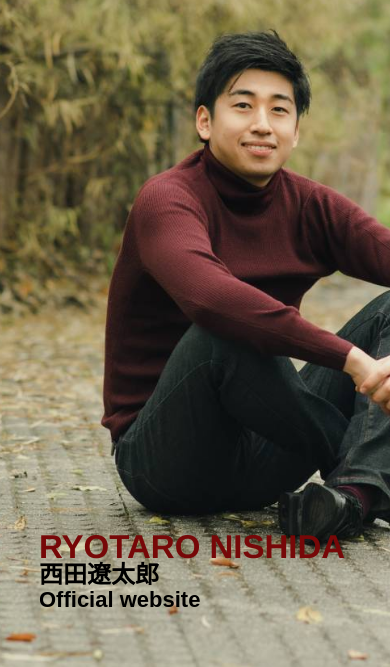
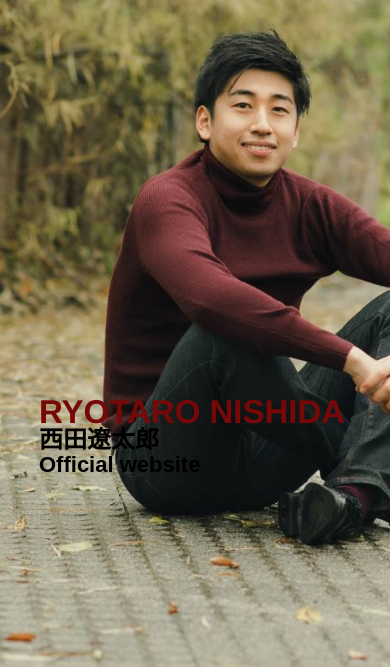
Before and after one commit to RyotaroNishida/RyotaroNishida.github.io, a plain HTML site: page index.html in a window 390 px wide. Shown: the part 177-844 px from the top of the page. Drawn offline with Linux system fonts and the light colour scheme.

Commit message:
Add files via upload

```diff
--- a/style.css
+++ b/style.css
@@ -659,10 +659,9 @@ nav .fa-solid{
         display: none;
     }
     .header-text{
-        background-color: none;
         margin-top: 100%;
         font-size: 17px;
-        padding-top: 235px;
+        padding-top: 100px;
         padding-right: 20px;
     }
     .header-text h1 span{
```
Also changed, not shown: videos/video01.png (added), 2 other files.
